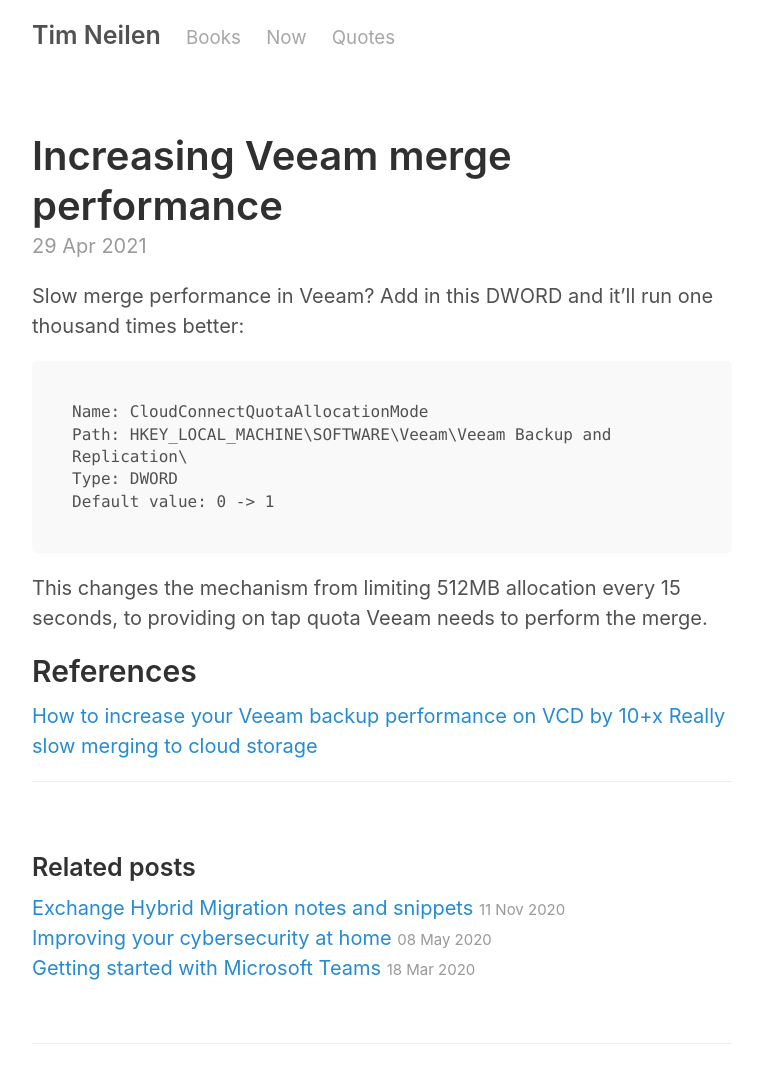
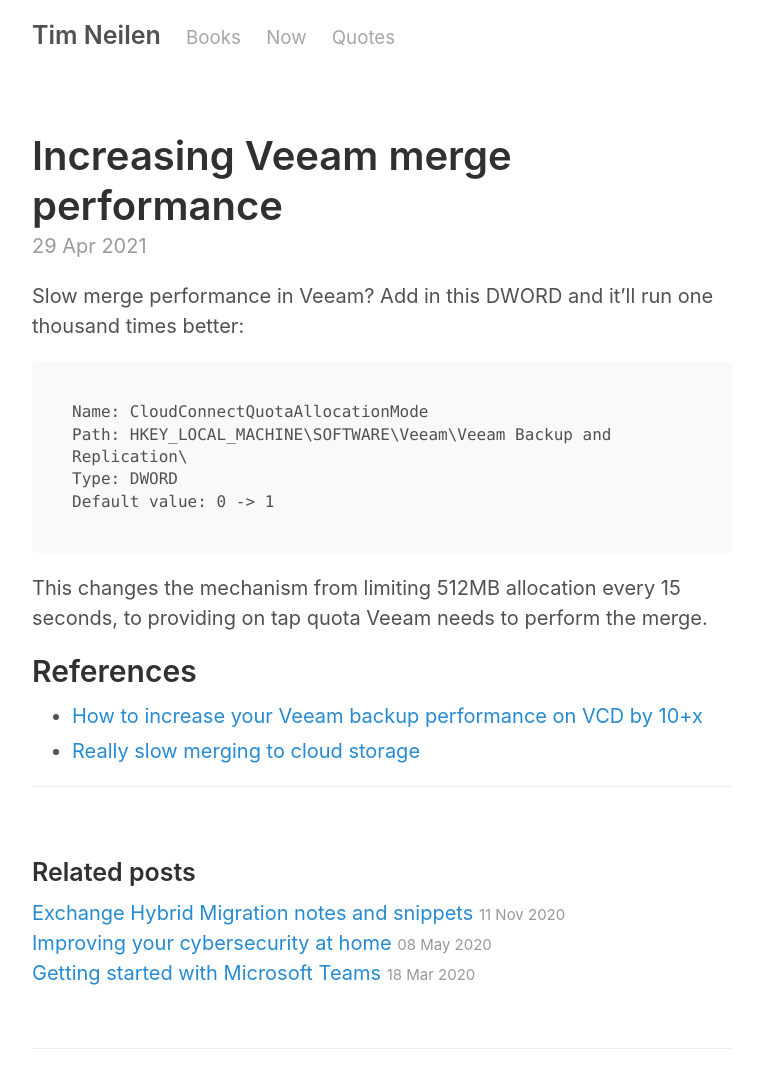
Before and after one commit to teejayen/teejayen.github.io, a Jekyll site: the page built from _posts/2021-04-29-increasing-veeam-merge-performance.md, in a window 1280 px wide. Shown: the whole page, without its empty margins (258-1021 px from the left). Built offline with Jekyll 4.4.1, drawn with Linux system fonts in a browser that asks for light colours.

Commit message:
fixing formatting

```diff
--- a/_posts/2021-04-29-increasing-veeam-merge-performance.md
+++ b/_posts/2021-04-29-increasing-veeam-merge-performance.md
@@ -17,5 +17,5 @@
 
 ## References
 
-[How to increase your Veeam backup performance on VCD by 10+x](https://vcloudvision.com/2021/02/22/how-to-increase-your-veeam-backup-performance-on-vcd-by-10x/)
-[Really slow merging to cloud storage](https://forums.veeam.com/veeam-backup-replication-f2/really-slow-merging-to-cloud-storage-t65843.html)
+- [How to increase your Veeam backup performance on VCD by 10+x](https://vcloudvision.com/2021/02/22/how-to-increase-your-veeam-backup-performance-on-vcd-by-10x/)
+- [Really slow merging to cloud storage](https://forums.veeam.com/veeam-backup-replication-f2/really-slow-merging-to-cloud-storage-t65843.html)
```
